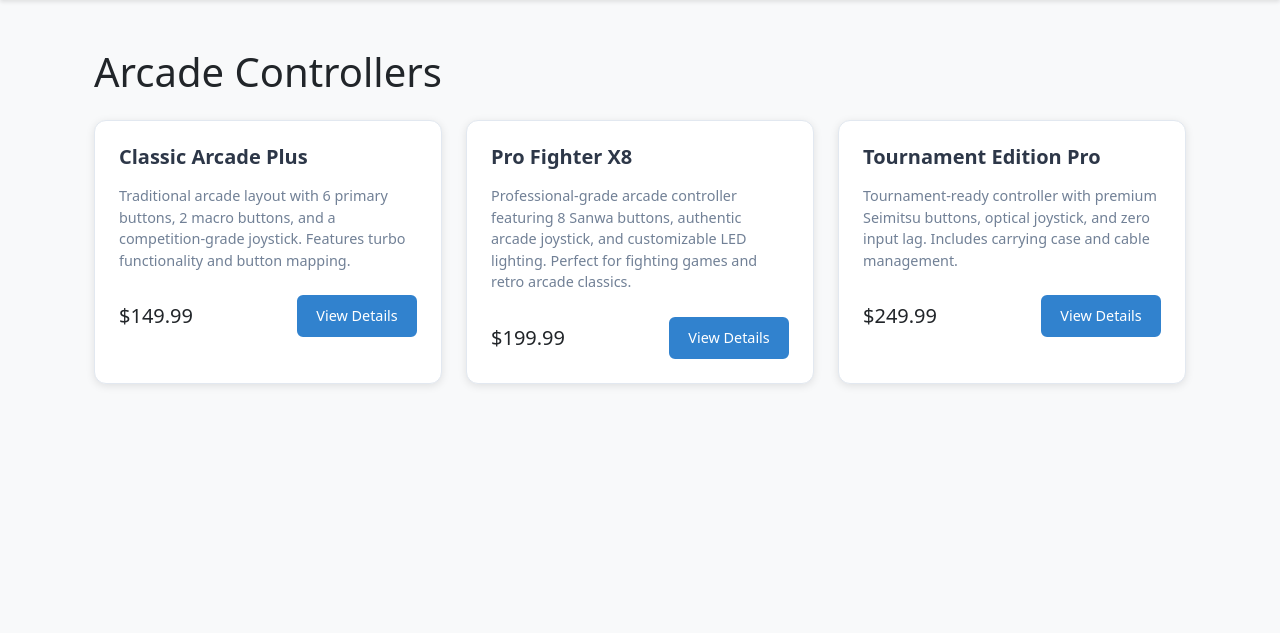
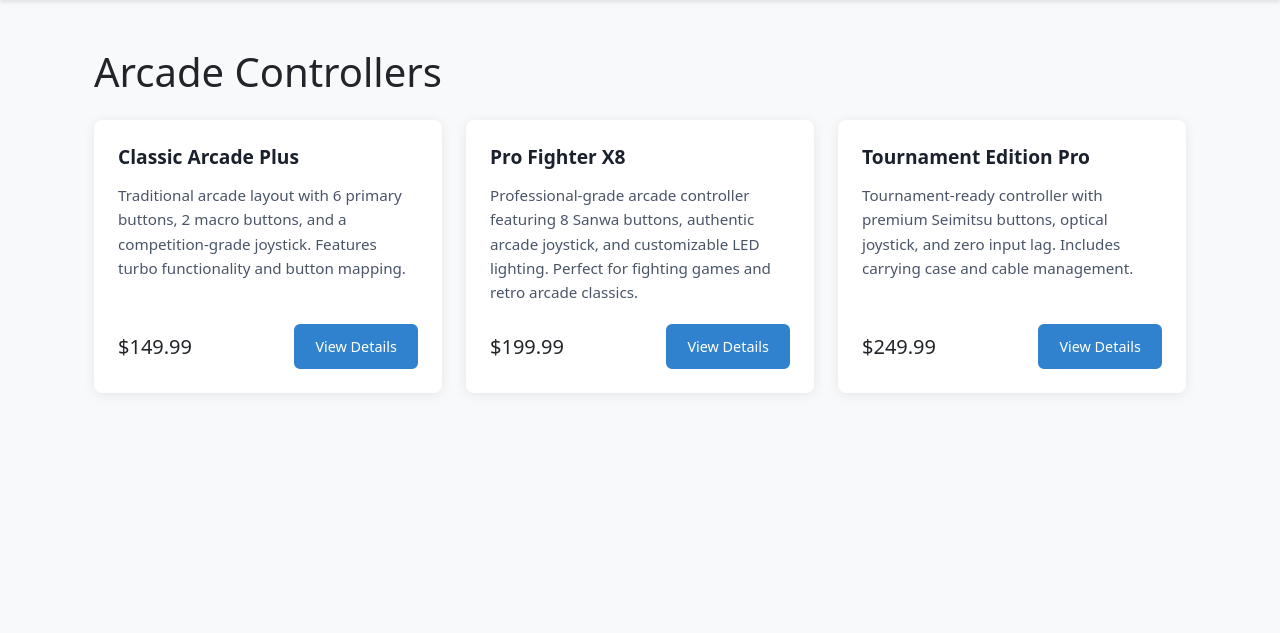
Before and after one commit to ekvale/game_ctrl, a Django app: page /products/category/arcade-controllers/ in a window 1280 px wide. Shown: the part 78-711 px from the top of the page. Run offline with Django 5.2, Linux system fonts and the light colour scheme; data comes from the database, SQL or seed files in the repository; some libraries are stand-ins or nearby versions.

Commit message:
Static css issues

```diff
--- a/static/css/styles.css
+++ b/static/css/styles.css
@@ -319,17 +319,17 @@
 /* Product Card */
 .product-card.card {
     background: #ffffff !important;
-    border-radius: 12px !important;
-    box-shadow: 0 2px 8px rgba(0, 0, 0, 0.1) !important;
+    border-radius: 8px !important;
+    box-shadow: 0 2px 12px rgba(0, 0, 0, 0.08) !important;
     overflow: hidden !important;
-    transition: transform 0.3s ease, box-shadow 0.3s ease !important;
+    transition: all 0.3s ease !important;
     height: 100% !important;
-    border: 1px solid #e2e8f0 !important;
+    border: none !important;
 }
 
 .product-card.card:hover {
-    transform: translateY(-5px) !important;
-    box-shadow: 0 8px 16px rgba(0, 0, 0, 0.15) !important;
+    transform: translateY(-4px) !important;
+    box-shadow: 0 12px 24px rgba(0, 0, 0, 0.12) !important;
 }
 
 .product-card .card-body {
@@ -339,42 +339,49 @@
 }
 
 .product-card .card-title {
-    font-size: 1.25rem !important;
+    font-size: 1.2rem !important;
     font-weight: 600 !important;
-    color: #2d3748 !important;
-    margin-bottom: 1rem !important;
+    color: #1a202c !important;
+    margin-bottom: 0.75rem !important;
+    line-height: 1.4 !important;
 }
 
 .product-card .card-text {
-    color: #718096 !important;
-    font-size: 0.9rem !important;
-    line-height: 1.5 !important;
-    margin-bottom: 1.5rem !important;
+    color: #4a5568 !important;
+    font-size: 0.95rem !important;
+    line-height: 1.6 !important;
+    margin-bottom: 1.25rem !important;
+}
+
+.product-card .d-flex.justify-content-between {
+    margin-top: auto !important;
+    align-items: center !important;
+    gap: 1.5rem !important;
 }
 
 .product-card .text-primary {
-    font-size: 1.5rem !important;
+    font-size: 1.4rem !important;
     font-weight: 700 !important;
-    color: #3182ce !important;
+    color: #2b6cb0 !important;
 }
 
 .product-card .btn {
+    padding: 0.6rem 1.2rem !important;
+    font-size: 0.9rem !important;
+    font-weight: 500 !important;
+    border-radius: 6px !important;
     display: inline-flex !important;
     align-items: center !important;
     justify-content: center !important;
     gap: 0.5rem !important;
-    padding: 0.5rem 1rem !important;
-    font-size: 0.9rem !important;
-    font-weight: 500 !important;
-    border-radius: 6px !important;
-    cursor: pointer !important;
-    min-width: 120px !important;
+    transition: all 0.2s ease !important;
+    min-width: 110px !important;
 }
 
 .product-card .btn-outline-primary {
     background-color: transparent !important;
     color: #3182ce !important;
-    border: 2px solid #3182ce !important;
+    border: 1.5px solid #3182ce !important;
 }
 
 .product-card .btn-outline-primary:hover {
@@ -385,45 +392,47 @@
 .product-card form {
     display: inline-flex !important;
     align-items: center !important;
-    gap: 0.5rem !important;
+    gap: 0.75rem !important;
 }
 
 .product-card input[type="number"] {
-    width: 70px !important;
+    width: 60px !important;
     height: 38px !important;
     padding: 0.5rem !important;
-    border: 2px solid #e2e8f0 !important;
+    border: 1.5px solid #e2e8f0 !important;
     border-radius: 6px !important;
     text-align: center !important;
-    font-size: 0.9rem !important;
-    color: #4a5568 !important;
+    font-size: 0.95rem !important;
+    color: #2d3748 !important;
     background: #fff !important;
+    transition: border-color 0.2s ease !important;
+}
+
+.product-card input[type="number"]:focus {
+    outline: none !important;
+    border-color: #3182ce !important;
+    box-shadow: 0 0 0 3px rgba(49, 130, 206, 0.1) !important;
 }
 
 .product-card button[type="submit"] {
+    padding: 0.6rem 1.2rem !important;
+    font-size: 0.9rem !important;
+    font-weight: 500 !important;
+    border-radius: 6px !important;
     display: inline-flex !important;
     align-items: center !important;
     justify-content: center !important;
     gap: 0.5rem !important;
-    padding: 0.5rem 1rem !important;
-    font-size: 0.9rem !important;
-    font-weight: 500 !important;
-    border-radius: 6px !important;
-    cursor: pointer !important;
-    min-width: 120px !important;
     background-color: #3182ce !important;
     color: white !important;
-    border: 2px solid #3182ce !important;
+    border: none !important;
+    cursor: pointer !important;
+    transition: all 0.2s ease !important;
+    min-width: 110px !important;
 }
 
 .product-card button[type="submit"]:hover {
     background-color: #2c5282 !important;
-    border-color: #2c5282 !important;
-}
-
-/* Fix spacing */
-.product-card .d-flex.justify-content-between {
-    gap: 1rem !important;
 }
 
 /* Remove spinners from number input */
```
